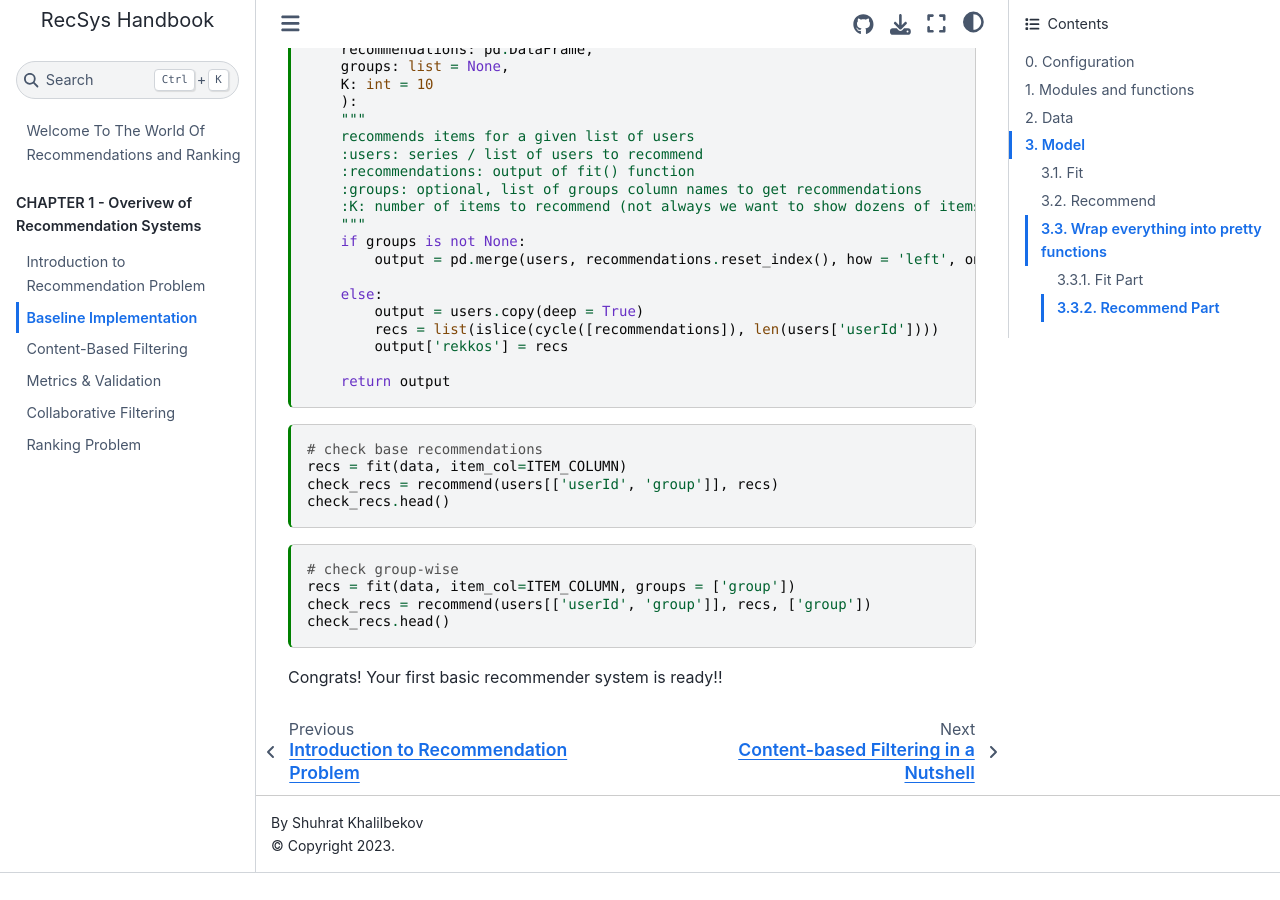
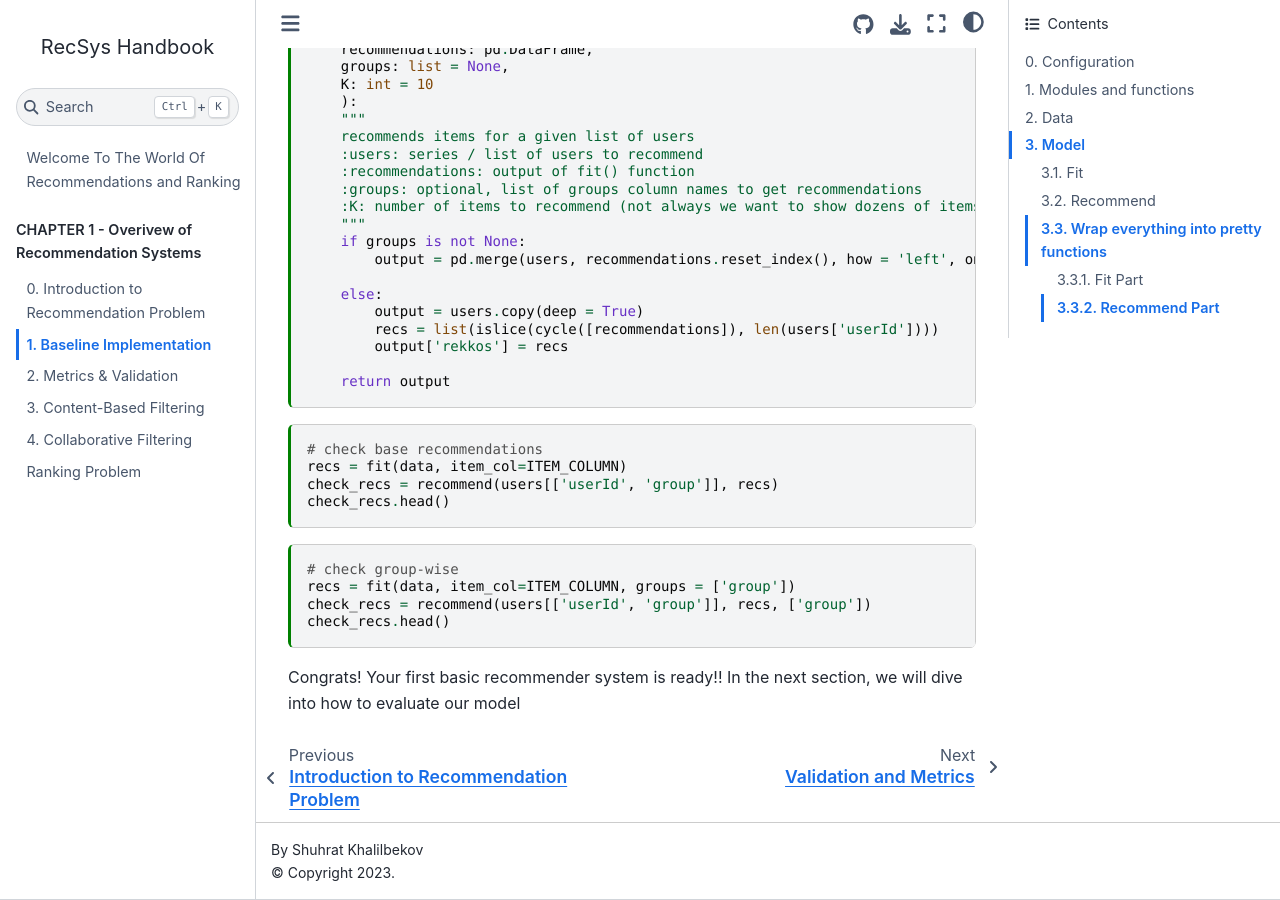
Before and after one commit to kshurik/rekkobook, a Jupyter Book: the page built from docs/chapter1/baseline.md, in a window 1280 px wide and 900 px high, scrolled down 6669 px. Built offline with Jupyter Book 1.0.4 settings and Sphinx 7.4.7 and the Sphinx Book theme 1.1.4, drawn with Linux system fonts in a browser that asks for light colours; before the commit the page ends 7542 px from its top, so only the background shows below that.

Commit message:
refactore modules order

````diff
--- a/docs/_toc.yml
+++ b/docs/_toc.yml
@@ -7,14 +7,14 @@ parts:
 - caption: CHAPTER 1 - Overivew of Recommendation Systems
   chapters:
   - file: chapter1/intro_to_rekko
-    title: Introduction to Recommendation Problem
+    title: 0. Introduction to Recommendation Problem
   - file: chapter1/baseline
-    title: Baseline Implementation
+    title: 1. Baseline Implementation
+  - file: chapter1/validation_metrics
+    title: 2. Metrics & Validation
   - file: chapter1/content_filter
-    title: Content-Based Filtering
-  - file: chapter1/validation_metrics
-    title: Metrics & Validation
+    title: 3. Content-Based Filtering
   - file: chapter1/collab_filter
-    title: Collaborative Filtering
+    title: 4. Collaborative Filtering
   - file: chapter1/ranker
-    title: Ranking Problem in Machine Learning
+    title: 5. Ranking Problem in Machine Learning
--- a/docs/chapter1/baseline.md
+++ b/docs/chapter1/baseline.md
@@ -323,4 +323,5 @@
 check_recs.head()
 ```
 
-Congrats! Your first basic recommender system is ready!!
+Congrats! Your first basic recommender system is ready!! In the next section, we will
+dive into how to evaluate our model
````
